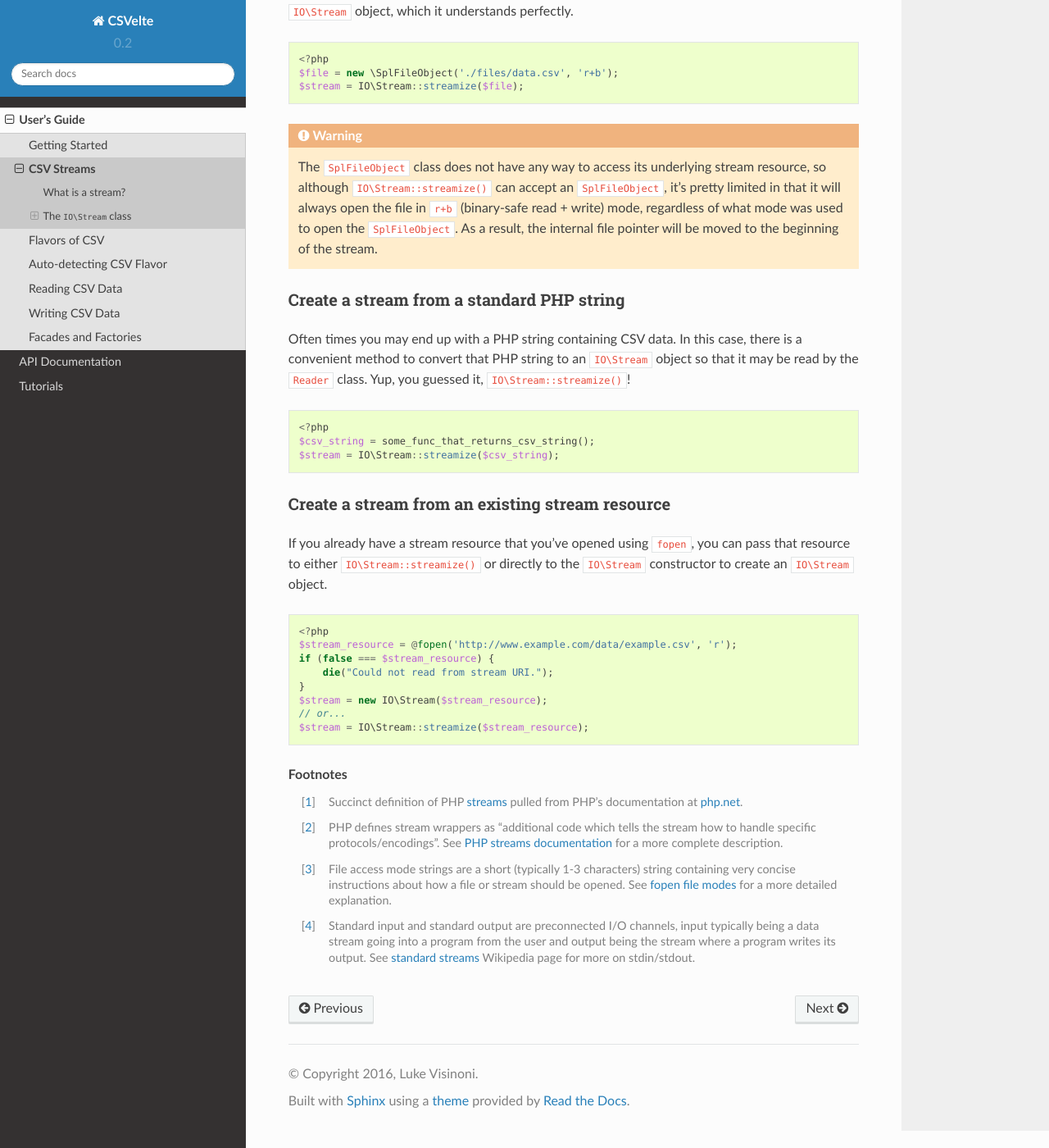
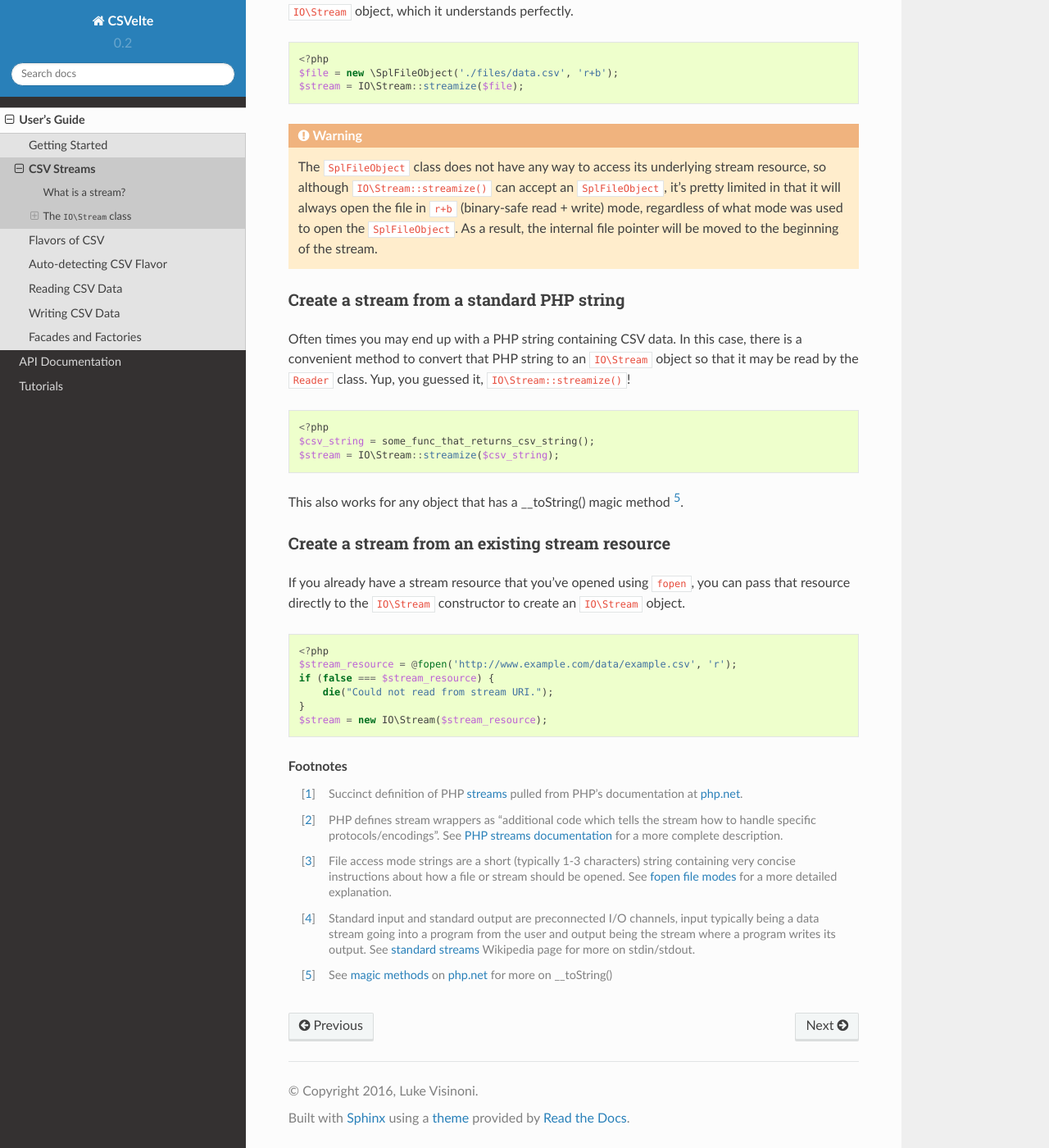
Before and after one commit to nozavroni/csvelte, a Sphinx documentation site: the page built from docs/users_guide/streams.rst, in a window 1280 px wide and 1400 px high, scrolled down 3428 px. Shown: the whole window at 82% size. Built offline with Sphinx 7.4.7 and the Read the Docs theme 2.0.0, drawn with Linux system fonts in a browser that asks for light colours; pages that are not in the unit, such as notebooks, are missing from menus; cross-references to code outside the pages are shown as plain code.

Commit message:
updated stream docs

```diff
--- a/docs/conf.py
+++ b/docs/conf.py
@@ -147,6 +147,7 @@ rst_prolog = """
 ..  _streams: http://php.net/manual/en/book.stream.php
 ..  _fopen file modes: http://php.net/manual/en/function.fopen.php
 ..  _traversable: http://php.net/manual/en/class.traversable.php
+..  _magic methods: http://php.net/manual/en/language.oop5.magic.php
 
 ..  _latest version of CSVelte: https://github.com/deni-zen/csvelte/releases
 ..  _GitHub: https://github.com/
--- a/docs/users_guide/streams.rst
+++ b/docs/users_guide/streams.rst
@@ -127,10 +127,12 @@ Often times you may end up with a PHP string containing CSV data. In this case,
     $csv_string = some_func_that_returns_csv_string();
     $stream = IO\Stream::streamize($csv_string);
 
+This also works for any object that has a __toString() magic method [#]_.
+
 Create a stream from an existing stream resource
 ------------------------------------------------
 
-If you already have a stream resource that you've opened using :php:func:`fopen`, you can pass that resource to either :php:meth:`IO\\Stream::streamize()` or directly to the :php:class:`IO\\Stream` constructor to create an :php:class:`IO\\Stream` object.
+If you already have a stream resource that you've opened using :php:func:`fopen`, you can pass that resource directly to the :php:class:`IO\\Stream` constructor to create an :php:class:`IO\\Stream` object.
 
 .. code-block:: php
 
@@ -140,8 +142,6 @@ If you already have a stream resource that you've opened using :php:func:`fopen`
         die("Could not read from stream URI.");
     }
     $stream = new IO\Stream($stream_resource);
-    // or...
-    $stream = IO\Stream::streamize($stream_resource);
 
 .. _PHP streams documentation: http://php.net/manual/en/intro.stream.php
 
@@ -151,3 +151,4 @@ If you already have a stream resource that you've opened using :php:func:`fopen`
 .. [#] PHP defines stream wrappers as "additional code which tells the stream how to handle specific protocols/encodings". See `PHP streams documentation`_ for a more complete description.
 .. [#] File access mode strings are a short (typically 1-3 characters) string containing very concise instructions about how a file or stream should be opened. See `fopen file modes`_ for a more detailed explanation.
 .. [#] Standard input and standard output are preconnected I/O channels, input typically being a data stream going into a program from the user and output being the stream where a program writes its output. See `standard streams`_ Wikipedia page for more on stdin/stdout.
+.. [#] See `magic methods`_ on php.net_ for more on __toString()
```
